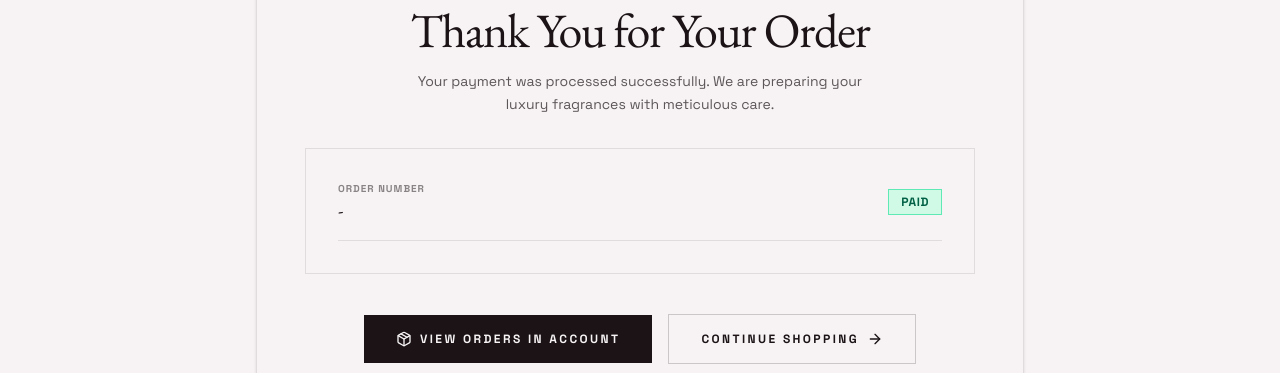
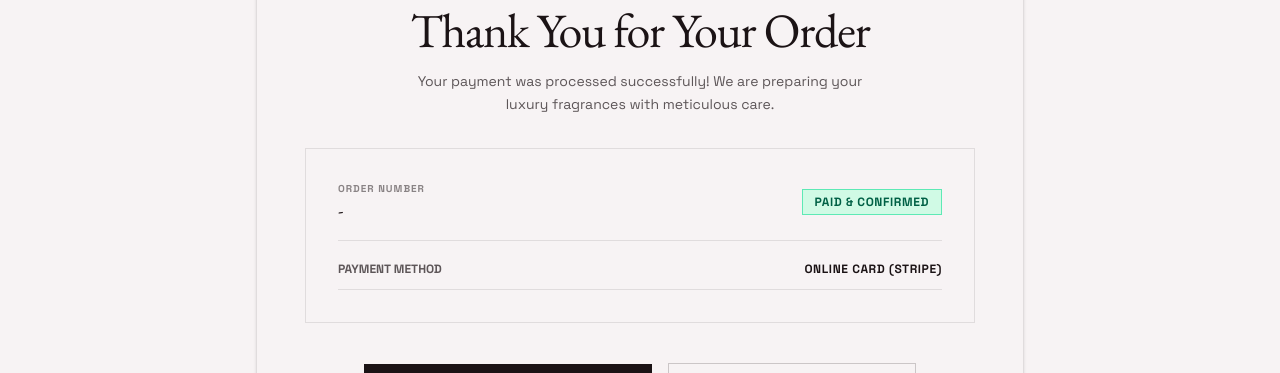
Before and after one commit to techsofttest/premium-essence-next, a Next.js app: page /checkout/success in a window 1280 px wide. Shown: the part 347-720 px from the top of the page. Built offline with nearby package versions, Linux system fonts and the light colour scheme; no server answers.

Commit message:
cod 2 17-08

```diff
--- a/app/checkout/success/page.tsx
+++ b/app/checkout/success/page.tsx
@@ -10,6 +10,8 @@ interface PaymentStatusResponse {
     order_id: number;
     order_number: string;
     payment_status: string;
+    payment_method?: string;
+    is_cod?: boolean;
     status: string;
     is_success: boolean;
     grand_total: number;
@@ -38,11 +40,13 @@ function SuccessContent() {
         }
     }, [orderNumber]);
 
+    const isCod = !!(statusData?.is_cod || statusData?.payment_method === "cod" || (statusData?.payment_method && ["cod", "cash_on_delivery", "cash"].includes(statusData.payment_method.toLowerCase())));
+
     if (loading) {
         return (
             <div className="min-h-screen bg-[#F7F3F4] flex flex-col items-center justify-center p-6">
                 <Loader2 className="animate-spin text-dark mb-4" size={32} />
-                <p className="font-serif text-xl text-dark">Verifying your payment...</p>
+                <p className="font-serif text-xl text-dark">Confirming your order...</p>
             </div>
         );
     }
@@ -64,7 +68,9 @@ function SuccessContent() {
                     </h1>
 
                     <p className="text-sm text-dark/70 max-w-md mx-auto mb-8 leading-relaxed">
-                        {statusData?.message || "Your payment was processed successfully. We are preparing your luxury fragrances with meticulous care."}
+                        {statusData?.message || (isCod
+                            ? "Your order has been placed and confirmed successfully! We are preparing your luxury fragrances with meticulous care. Payment will be collected in cash upon doorstep delivery."
+                            : "Your payment was processed successfully! We are preparing your luxury fragrances with meticulous care.")}
                     </p>
 
                     {/* Order Details Card */}
@@ -75,14 +81,26 @@ function SuccessContent() {
                                 <span className="font-serif text-xl text-dark">{statusData?.order_number || orderNumber || "-"}</span>
                             </div>
                             <span className="bg-emerald-100 text-emerald-800 text-xs font-bold uppercase tracking-wider px-3 py-1 border border-emerald-300">
-                                {statusData?.payment_status || "Paid"}
+                                {isCod ? "Order Confirmed" : (statusData?.payment_status || "Paid & Confirmed")}
                             </span>
                         </div>
 
-                        {statusData?.grand_total && (
-                            <div className="flex items-center justify-between pt-2">
-                                <span className="text-xs uppercase font-bold text-dark/70">Total Paid</span>
-                                <span className="font-serif text-2xl text-dark">{statusData.grand_total} AED</span>
+                        {/* Payment Method Explicit Display */}
+                        <div className="flex items-center justify-between border-b border-dark/10 pb-3 pt-1">
+                            <span className="text-xs uppercase font-bold text-dark/70">Payment Method</span>
+                            <span className="text-xs font-bold text-dark uppercase tracking-wider">
+                                {isCod ? "Cash on Delivery (COD)" : "Online Card (Stripe)"}
+                            </span>
+                        </div>
+
+                        {statusData?.grand_total !== undefined && (
+                            <div className="flex items-center justify-between pt-1">
+                                <span className="text-xs uppercase font-bold text-dark/70">
+                                    {isCod ? "Amount Payable on Delivery" : "Total Paid"}
+                                </span>
+                                <span className={`font-serif text-2xl ${isCod ? "text-amber-900" : "text-dark"}`}>
+                                    {statusData.grand_total} AED
+                                </span>
                             </div>
                         )}
                     </div>
```
